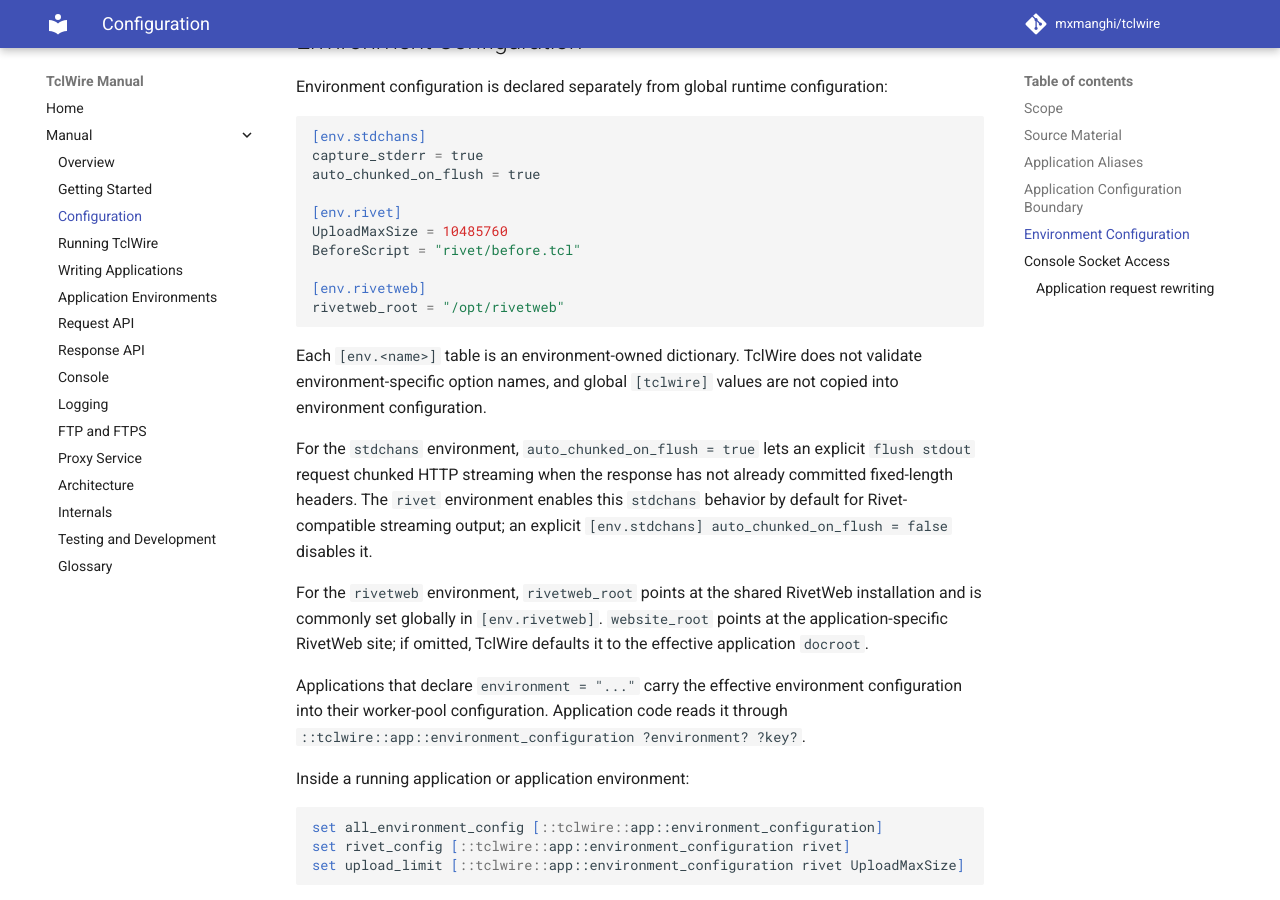
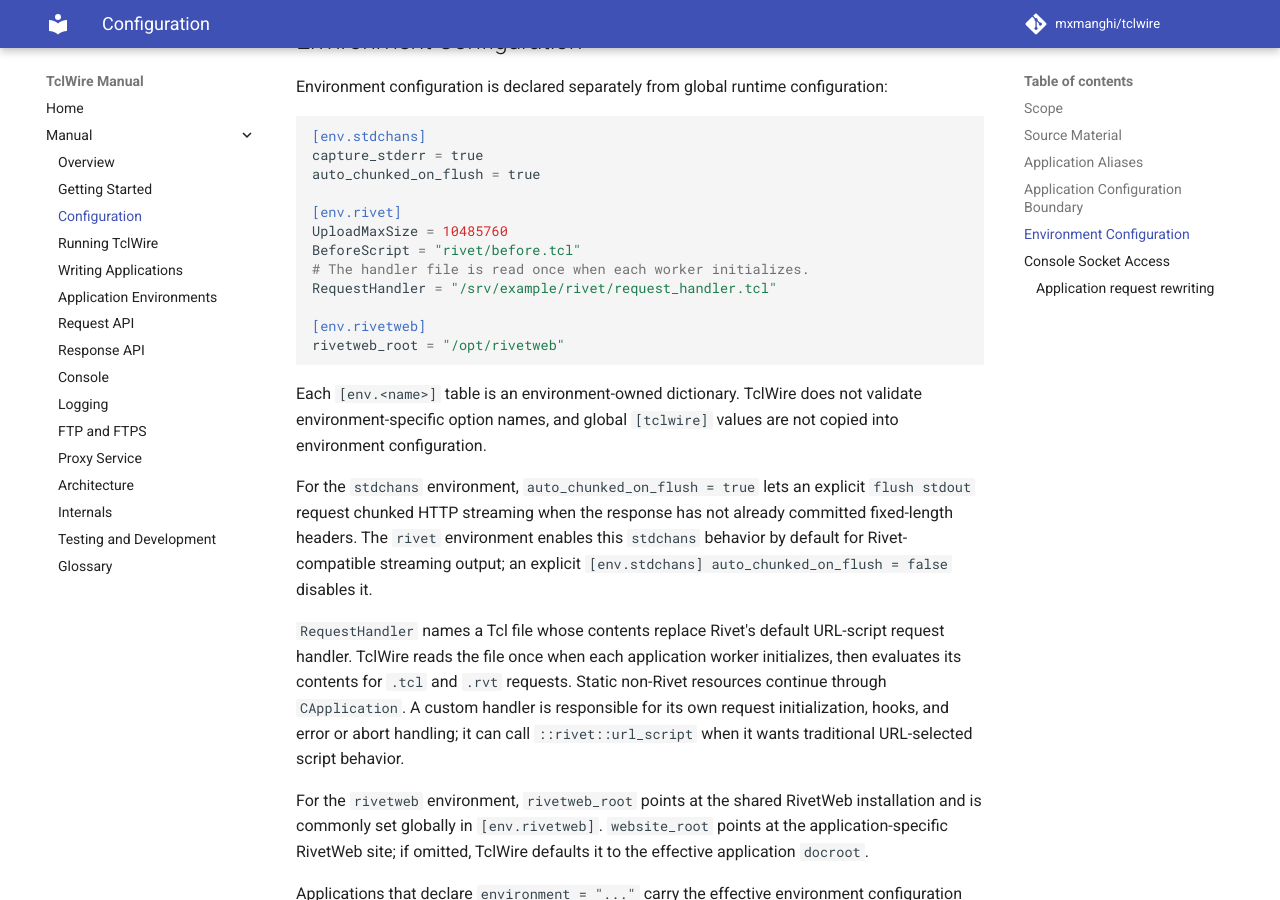
Before and after one commit to mxmanghi/tclwire, an MkDocs documentation site: the page built from doc/manual/configuration.md, in a window 1280 px wide and 900 px high, scrolled down 1939 px. Built offline with MkDocs 1.6.1 and Material for MkDocs 9.7.7, drawn with Linux system fonts in a browser that asks for light colours; comment, search, counter and statistics services are not loaded.

Commit message:
now also handling the RequestHandler parameter

```diff
--- a/doc/manual/configuration.md
+++ b/doc/manual/configuration.md
@@ -80,6 +80,8 @@
 [env.rivet]
 UploadMaxSize = 10485760
 BeforeScript = "rivet/before.tcl"
+# The handler file is read once when each worker initializes.
+RequestHandler = "/srv/example/rivet/request_handler.tcl"
 
 [env.rivetweb]
 rivetweb_root = "/opt/rivetweb"
@@ -94,6 +96,14 @@
 not already committed fixed-length headers. The `rivet` environment enables
 this `stdchans` behavior by default for Rivet-compatible streaming output;
 an explicit `[env.stdchans] auto_chunked_on_flush = false` disables it.
+
+`RequestHandler` names a Tcl file whose contents replace Rivet's default
+URL-script request handler. TclWire reads the file once when each application
+worker initializes, then evaluates its contents for `.tcl` and `.rvt` requests.
+Static non-Rivet resources continue through `CApplication`. A custom handler
+is responsible for its own request
+initialization, hooks, and error or abort handling; it can call
+`::rivet::url_script` when it wants traditional URL-selected script behavior.
 
 For the `rivetweb` environment, `rivetweb_root` points at the shared RivetWeb
 installation and is commonly set globally in `[env.rivetweb]`. `website_root`
```
Also changed, not shown: runtime-doc/CONFIGURATION_OPTIONS.md (+8 -0 lines), 4 other files.
